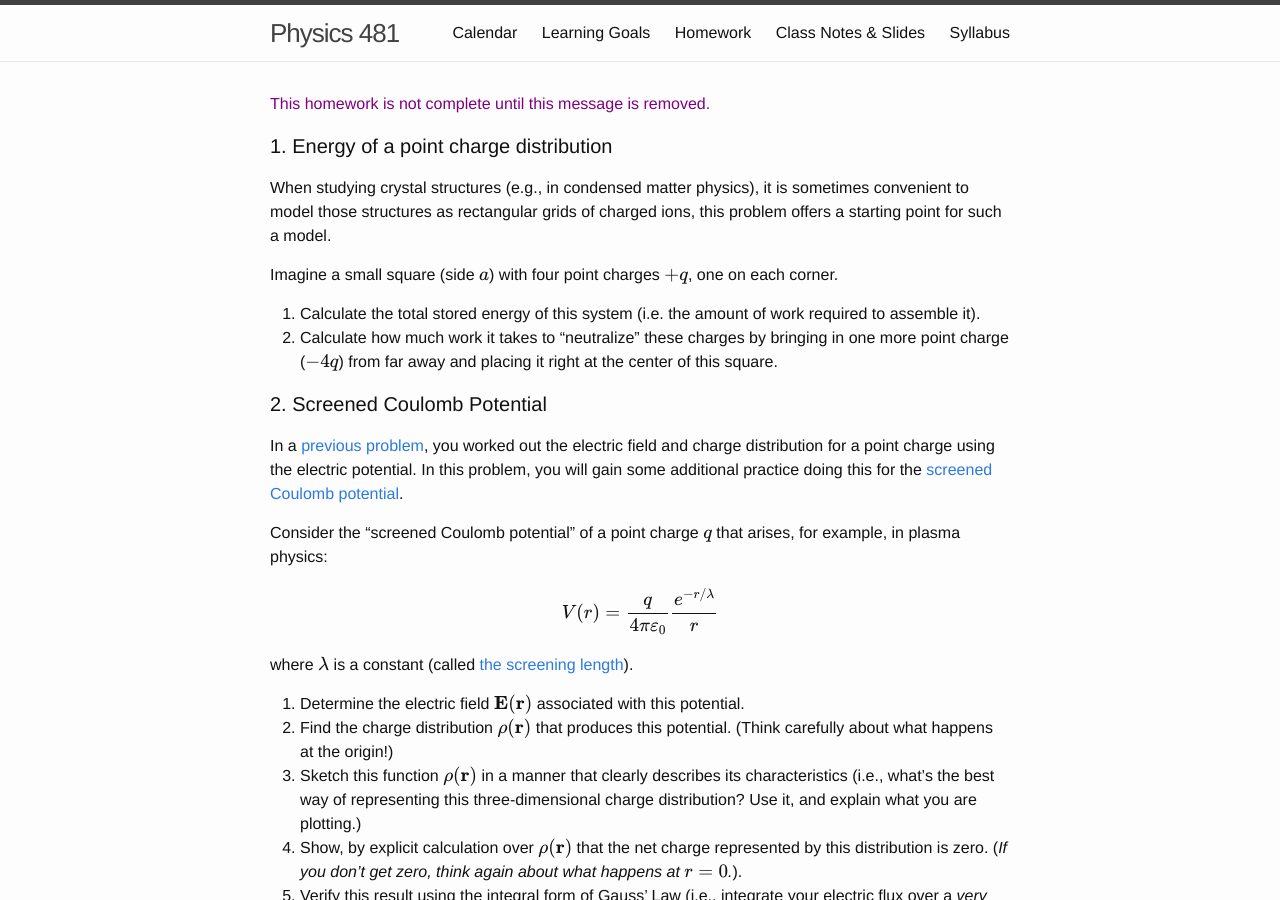
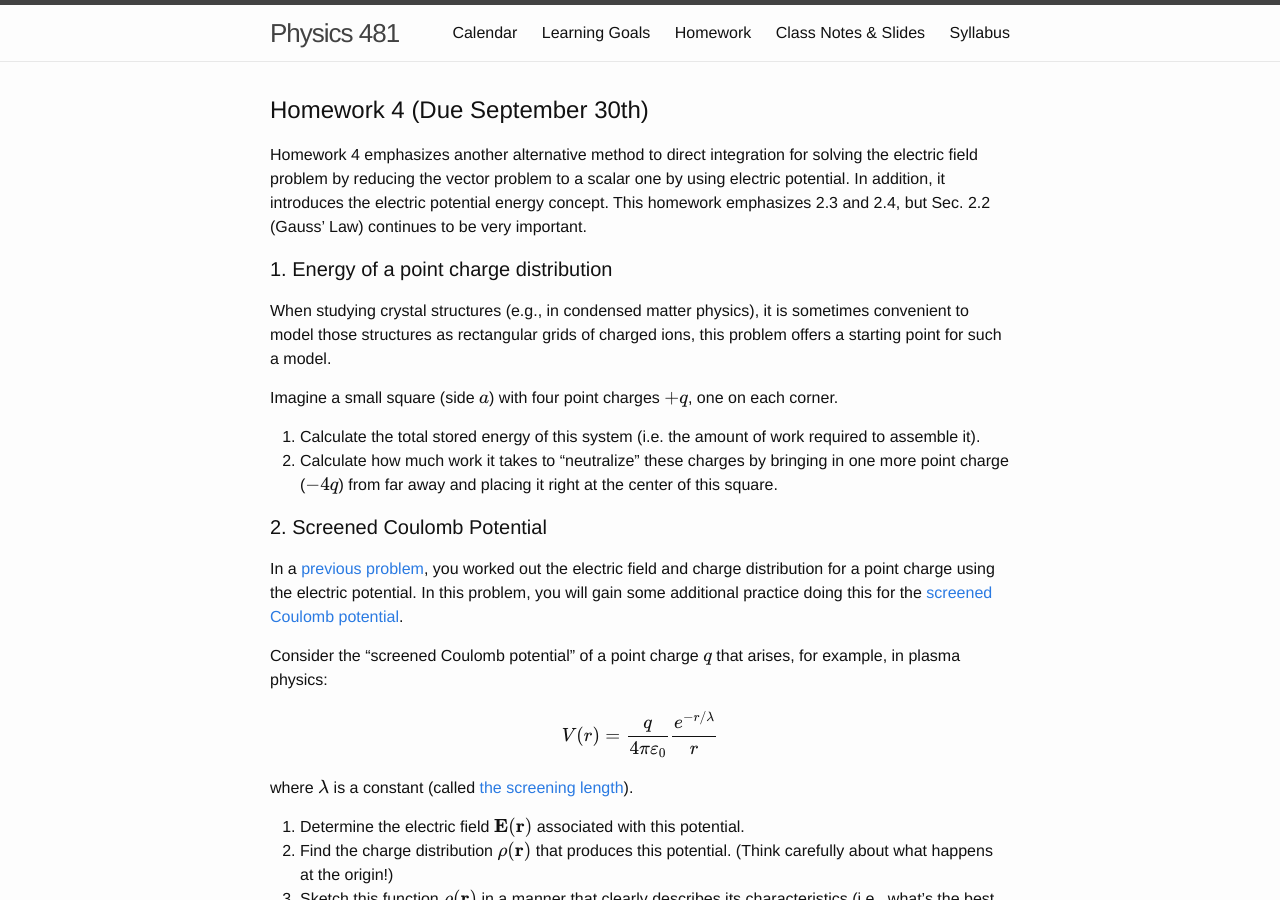
Before and after one commit to dannycab/phy481msu, a Jekyll site: the page built from assignments/homework4.md, in a window 1280 px wide and 900 px high. Built offline with Jekyll 4.4.1, drawn with Linux system fonts in a browser that asks for light colours; formulas are drawn with MathJax 3.

Commit message:
Updated Homework 4

```diff
--- a/assignments/homework4.md
+++ b/assignments/homework4.md
@@ -3,8 +3,9 @@ layout: homework
 use_math: true
 ---
 
-<p style="color: purple">This homework is not complete until this message is removed.</p>
+# Homework 4 (Due September 30th)
 
+Homework 4 emphasizes another alternative method to direct integration for solving the electric field problem by reducing the vector problem to a scalar one by using electric potential. In addition, it introduces the electric potential energy concept. This homework emphasizes 2.3 and 2.4, but Sec. 2.2 (Gauss' Law) continues to be very important.
 
 #### 1. Energy of a point charge distribution
 
```
Also changed, not shown: assignments/list_of_assignments.md (+1 -0 lines), 3 other files.
